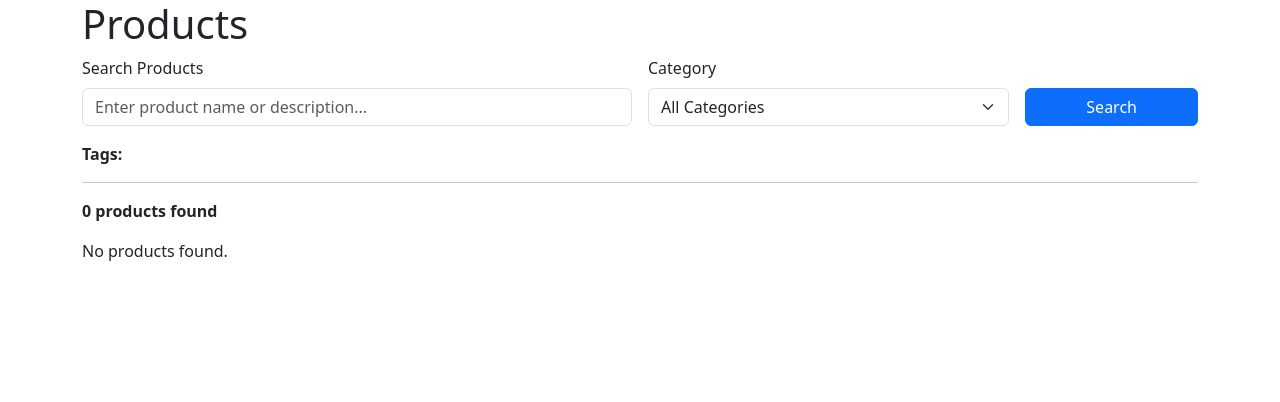
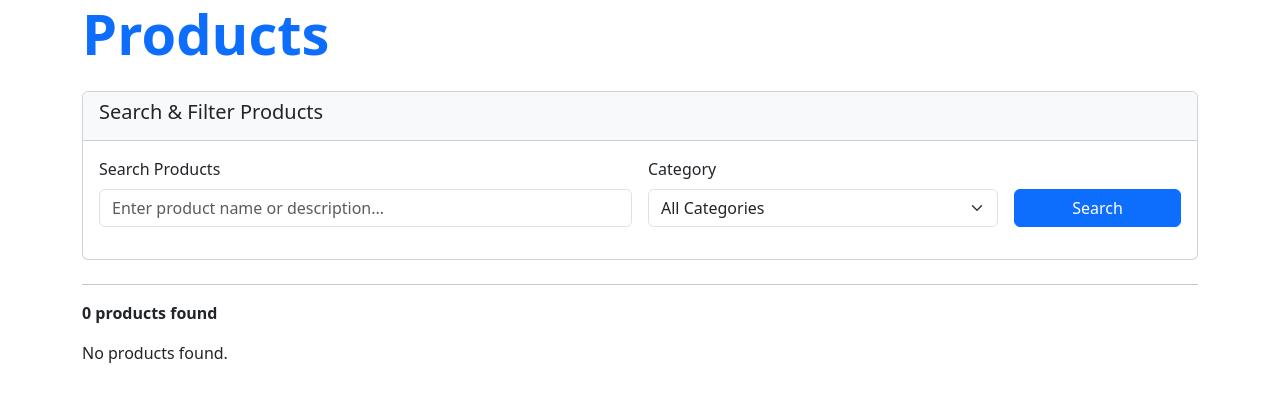
Before and after one commit to aaron-s-kim/product-manager, a Django app: page / in a window 1280 px wide. Shown: the top 402 px of the page. Run offline with Django 5.2, Linux system fonts and the light colour scheme; data that the repository does not hold is empty.

Commit message:
styling for form

```diff
--- a/products/templates/products/product_list.html
+++ b/products/templates/products/product_list.html
@@ -3,8 +3,14 @@
 {% block title %}Product Search{% endblock %}
 
 {% block content %}
-<h1>Products</h1>
+<div class="row">
+    <div class="col-12">
+        <h1 class="display-4 mb-4 text-primary fw-bold">Products</h1>
 
+        <div class="card mb-4">
+            <div class="card-header bg-light">
+                <h5 class="card-title">Search & Filter Products</h5>
+            </div>
             <div class="card-body">
                 <form method="get">
                     <div class="row g-3 mb-3">
@@ -25,24 +31,33 @@
                             </select>
                         </div>
                         <div class="col-md-2 d-flex align-items-end">
-                    <button type="submit" class="btn btn-primary w-100">
-                        <i class="bi bi-search"></i> Search
-                    </button>
+                            <button type="submit" class="btn btn-primary w-100">Search</button>
                         </div>
                     </div>
 
-            <p>
-                <strong>Tags:</strong>
+                    {% if tags %}
+                        <div class="row">
+                            <div class="col-12">
+                                <label class="form-label fw-bold">Filter by Tags:</label>
+                                <div class="d-flex flex-wrap gap-2">
                                     {% for tag in tags %}
-                    <label>
-                        <input type="checkbox" name="tags" value="{{ tag.id }}"
+                                        <div class="form-check">
+                                            <input class="form-check-input" type="checkbox" name="tags"
+                                                    value="{{ tag.id }}" id="tag_{{ tag.id }}"
                                                     {% if tag.id in selected_tags %}checked{% endif %}>
+                                            <label class="form-check-label" for="tag_{{ tag.id }}">
                                                 {{ tag.name }}
                                             </label>
+                                        </div>
                                     {% endfor %}
-            </p>
+                                </div>
+                            </div>
+                        </div>
+                    {% endif %}
                 </form>
             </div>
+        </div>
+
 
         <hr>
 
@@ -65,4 +80,7 @@
         {% empty %}
             <p>No products found.</p>
         {% endfor %}
+    </div>
+</div>
+
 {% endblock %}
```
Lines whose indentation alone changed are shown as unchanged.
